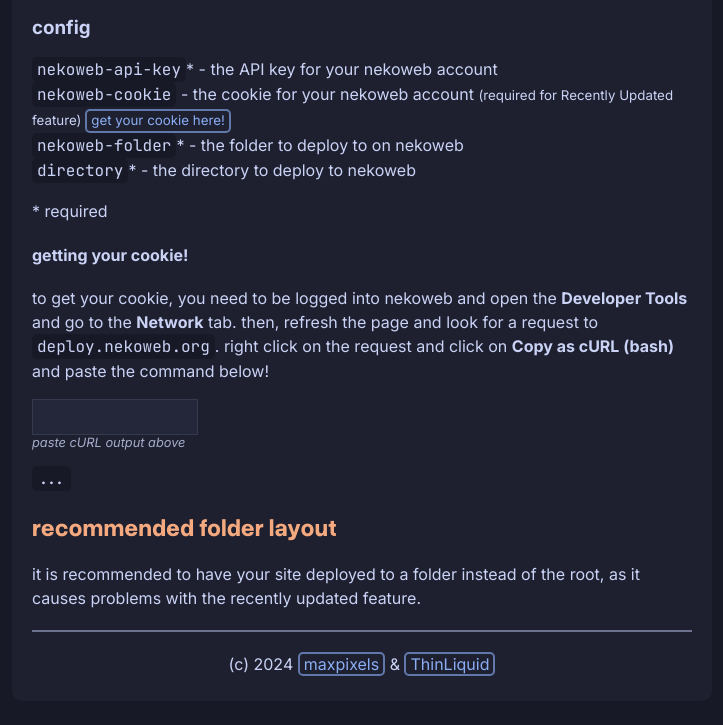
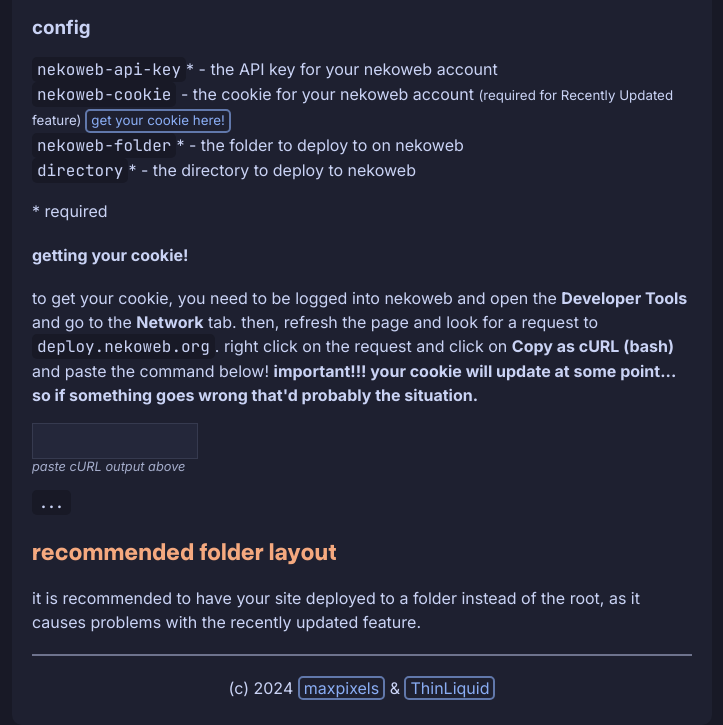
Before and after one commit to deploy2nekoweb/deploy2site, a website: page src/index.html in a window 1280 px wide. Shown: the part 1115-1840 px from the top of the page, without its empty margins (278-1001 px from the left). Before the commit the page ends 1816 px from the top, so only its background shows below. Drawn offline with nearby package versions, Linux system fonts and the light colour scheme; files that its build step writes are made by us from their sources.

Commit message:
Update index.html

```diff
--- a/src/index.html
+++ b/src/index.html
@@ -101,6 +101,8 @@
         and go to the <b>Network</b> tab. then, refresh the page and look for a request
         to <code>deploy.nekoweb.org</code>. right click on the request and click on
         <b>Copy as cURL (bash)</b> and paste the command below!
+
+        <b>important!!! your cookie will update at some point... so if something goes wrong that'd probably the situation.</b>
       </p>
 
       <textarea type="text" id="cookie" style="resize: none;"></textarea>
```
